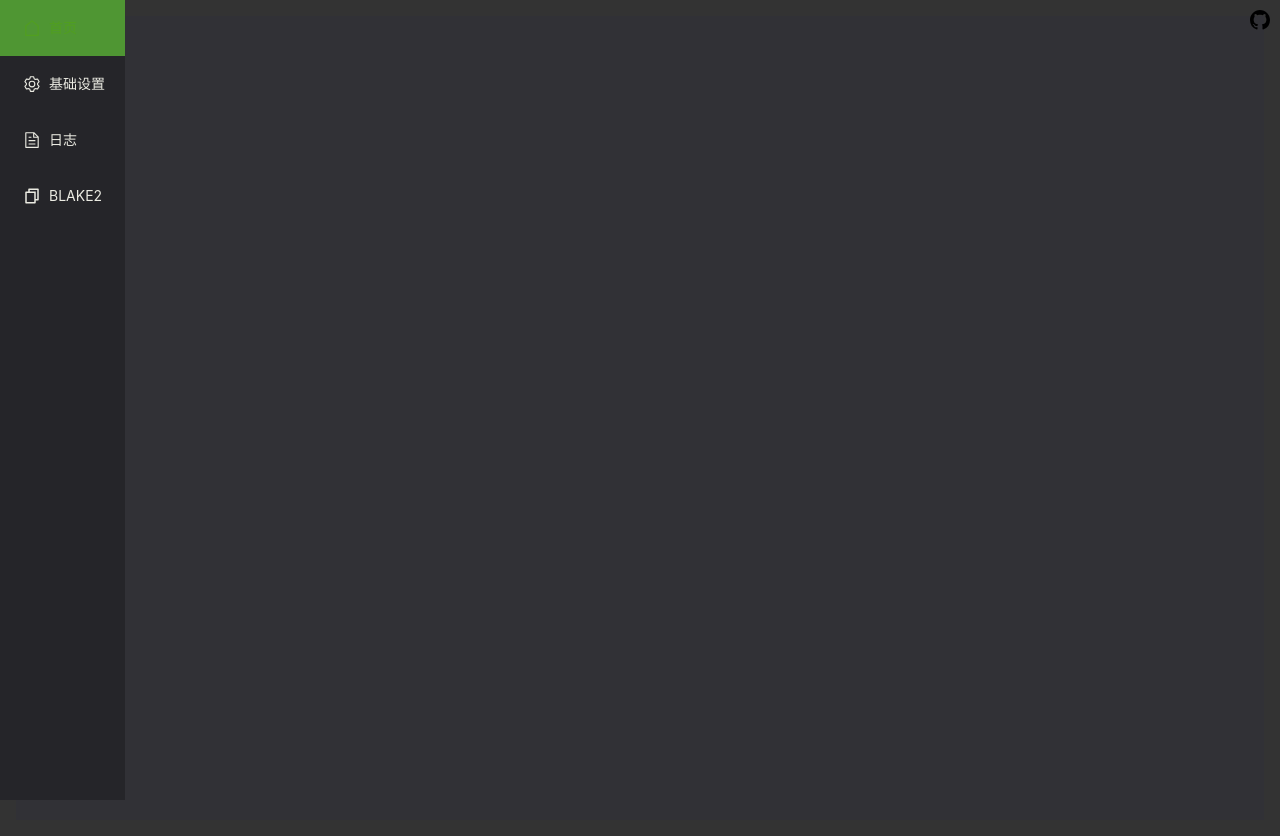
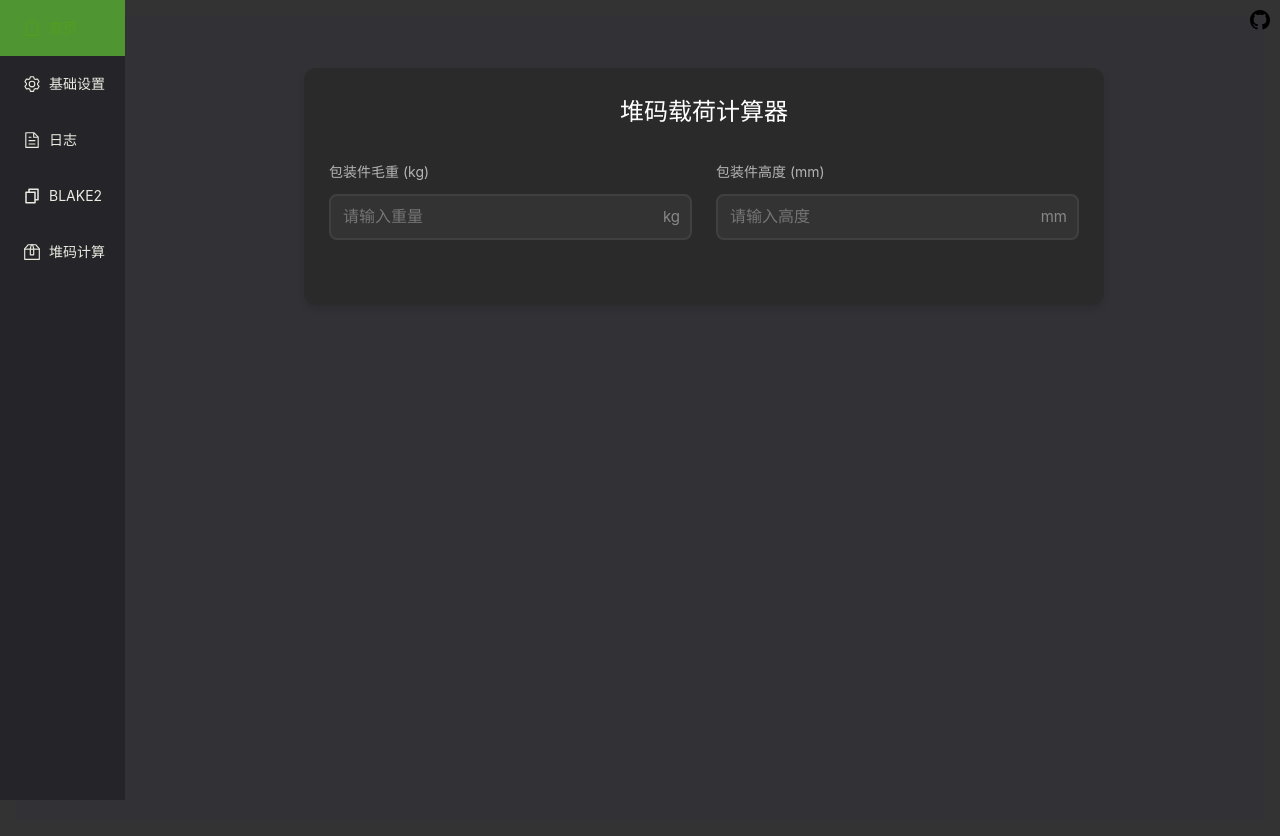
Before and after one commit to initialencounter/Aircraft, a Vue app: page /stack in a window 1280 px wide. Before the commit this address had no page. Built offline with nearby package versions, Linux system fonts and the light colour scheme.

Commit message:
integration stack-calculator

```diff
--- a/src/components/SideBar.vue
+++ b/src/components/SideBar.vue
@@ -2,7 +2,7 @@
 import { ref, computed } from 'vue'
 import { useRouter } from 'vue-router'
 import { useMaskStore } from '../stores/mask'
-import { House, Setting, Document } from '@element-plus/icons-vue'
+import { House, Setting, Document, Box } from '@element-plus/icons-vue'
 import Clip from "../assets/svg/Clip.vue";
 
 const router = useRouter()
@@ -27,6 +27,7 @@ const menuItems = [
   { index: '4', path: '/schema_hotkey', label: '快捷键设置', icon: Setting, requiresUnlock: true },
   { index: '5', path: '/logs', label: '日志', icon: Document, requiresUnlock: false },
   { index: '6', path: '/blake2', label: 'BLAKE2', icon: Clip, requiresUnlock: false },
+  { index: '7', path: '/stack', label: '堆码计算', icon: Box, requiresUnlock: false },
 ]
 
 const handleSelect = (index: string) => {
--- a/src/router/index.ts
+++ b/src/router/index.ts
@@ -6,6 +6,7 @@ import SchemaBase from '../components/SchemaBase.vue'
 import SchemaHotkey from '../components/SchemaHotkey.vue'
 import Logs from '../views/Logs.vue'
 import Blake2 from '../views/Blake2.vue'
+import Stack from '../views/Stack.vue'
 
 const router = createRouter({
   history: createWebHistory(),
@@ -41,6 +42,11 @@ const router = createRouter({
       path: '/blake2',
       name: 'Blake2',
       component: Blake2
+    },
+    {
+      path: '/stack',
+      name: 'Stack',
+      component: Stack
     }
   ]
 })
--- /dev/null
+++ b/src/views/Stack.vue
@@ -0,0 +1,248 @@
+<template>
+  <div class="stack-calculator">
+    <div class="calculator-container">
+      <h2 class="title">堆码载荷计算器</h2>
+
+      <div class="input-group">
+        <div class="input-item">
+          <label>包装件毛重 (kg)</label>
+          <div class="input-wrapper">
+            <input type="number" v-model="weight" step="0.01" placeholder="请输入重量">
+            <span class="unit">kg</span>
+          </div>
+        </div>
+
+        <div class="input-item">
+          <label>包装件高度 (mm)</label>
+          <div class="input-wrapper">
+            <input type="number" v-model="height" step="0.1" placeholder="请输入高度">
+            <span class="unit">mm</span>
+          </div>
+        </div>
+      </div>
+
+      <div class="results" v-if="height && weight">
+        <div class="result-group">
+          <h3>按层数计算</h3>
+          <div class="result-item">
+            <div class="result-row">
+              <span class="label">堆码层数:</span>
+              <span class="result-value result-value-layer">{{ layerCount }}</span>
+            </div>
+            <div class="result-row">
+              <span class="label">载荷:</span>
+              <span class="result-value result-value-kgf">{{ formatNumber(loadByLayer) }} </span>
+              <span class="label">kgf</span>
+            </div>
+            <div class="result-row">
+              <span class="label">载荷:</span>
+              <span class="result-value result-value-n">{{ formatNumber(loadByLayerNewton) }} </span>
+              <span class="label">N</span>
+            </div>
+          </div>
+        </div>
+
+        <div class="result-group">
+          <h3>按高度计算</h3>
+          <div class="result-item">
+            <div class="result-row">
+              <span class="label">堆码层数:</span>
+              <span class="result-value result-value-layer">{{ formatNumber(heightBasedLayer) }}</span>
+            </div>
+            <div class="result-row">
+              <span class="label">载荷:</span>
+              <span class="result-value result-value-kgf">{{ formatNumber(loadByHeight) }} </span>
+              <span class="label">kgf</span>
+            </div>
+            <div class="result-row">
+              <span class="label">载荷:</span>
+              <span class="result-value result-value-n">{{ formatNumber(loadByHeightNewton) }} </span>
+              <span class="label">N</span>
+            </div>
+          </div>
+        </div>
+      </div>
+    </div>
+  </div>
+</template>
+
+<script>
+export default {
+  name: 'Stack',
+  data() {
+    return {
+      weight: null,
+      height: null,
+    }
+  },
+  computed: {
+    // 按层数计算
+    layerCount() {
+      if (!this.height) return 0
+      return Math.floor(3000 / this.height)
+    },
+    loadByLayer() {
+      return this.layerCount * this.weight
+    },
+    loadByLayerNewton() {
+      return this.loadByLayer * 9.81
+    },
+
+    // 按高度计算
+    heightBasedLayer() {
+      if (!this.height) return 0
+      return (3000 / (this.height)) - 1
+    },
+    loadByHeight() {
+      return this.heightBasedLayer * this.weight
+    },
+    loadByHeightNewton() {
+      return this.loadByHeight * 9.81
+    }
+  },
+  methods: {
+    formatNumber(num) {
+      if (!num) return '0'
+      // 先保留2位小数
+      const fixed = num.toFixed(2)
+      // 如果小数点后都是0，则转为整数
+      return fixed.endsWith('.00') ? Math.round(num).toString() : fixed
+    }
+  }
+}
+</script>
+
+<style scoped>
+.stack-calculator {
+  display: flex;
+  justify-content: center;
+  align-items: flex-start;
+}
+
+.calculator-container {
+  background: #2a2a2a;
+  border-radius: 12px;
+  padding: 25px;
+  width: 100%;
+  max-width: 800px;
+  box-shadow: 0 4px 6px rgba(0, 0, 0, 0.1);
+}
+
+.title {
+  color: #fff;
+  text-align: center;
+  margin-bottom: 30px;
+  font-size: 24px;
+}
+
+.input-group {
+  display: grid;
+  grid-template-columns: repeat(auto-fit, minmax(250px, 1fr));
+  gap: 24px;
+  margin-bottom: 40px;
+}
+
+.input-item {
+  flex: 1;
+}
+
+.input-item label {
+  display: block;
+  margin-bottom: 10px;
+  color: #b4b4b4;
+  font-size: 14px;
+}
+
+.input-wrapper {
+  position: relative;
+}
+
+.input-wrapper input {
+  width: 100%;
+  padding: 12px;
+  padding-right: 40px;
+  border: 2px solid #404040;
+  border-radius: 8px;
+  background-color: #333;
+  color: #fff;
+  font-size: 16px;
+  transition: all 0.3s ease;
+}
+
+.input-wrapper input:focus {
+  border-color: #666;
+  outline: none;
+  box-shadow: 0 0 0 2px rgba(255, 255, 255, 0.1);
+}
+
+.unit {
+  position: absolute;
+  right: 12px;
+  top: 50%;
+  transform: translateY(-50%);
+  color: #888;
+}
+
+.results {
+  display: flex;
+  gap: 24px;
+}
+
+.result-group {
+  flex: 1;
+  background: #333;
+  padding: 20px;
+  border-radius: 8px;
+  border: 1px solid #404040;
+}
+
+.result-group h3 {
+  color: #fff;
+  margin-bottom: 16px;
+  font-size: 18px;
+  padding-bottom: 8px;
+  border-bottom: 1px solid #404040;
+}
+
+.result-row {
+  display: flex;
+  justify-content: space-between;
+  align-items: center;
+  margin: 12px 0;
+}
+
+.label {
+  color: #b4b4b4;
+}
+
+.result-value {
+  font-weight: 500;
+  font-size: 16px;
+}
+
+.result-value-layer {
+  color: #4CAF50;
+}
+
+.result-value-kgf {
+  color: #FFC107;
+}
+
+.result-value-n {
+  color: #64B5F6;
+}
+
+@media (max-width: 600px) {
+  .calculator-container {
+    padding: 20px;
+  }
+
+  .input-group {
+    grid-template-columns: 1fr;
+  }
+
+  .results {
+    flex-direction: column;
+  }
+}
+</style>
```
